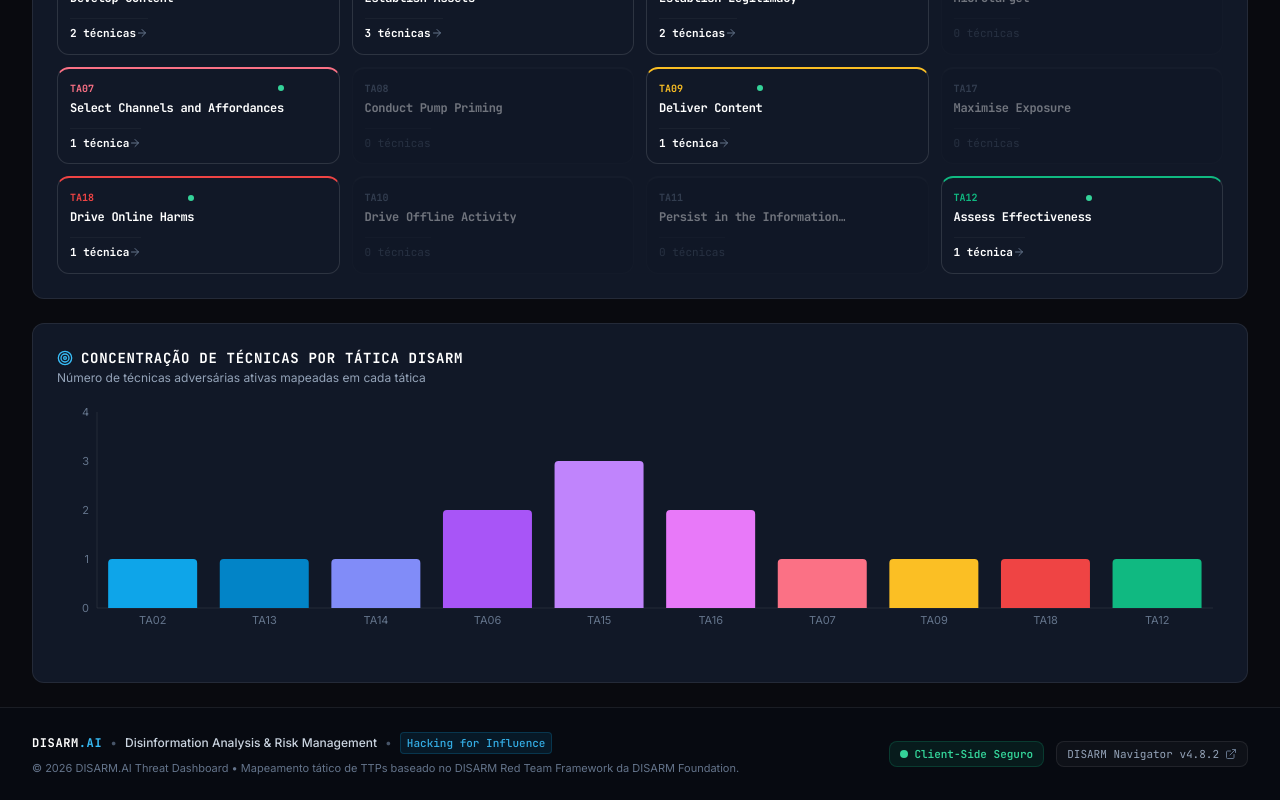
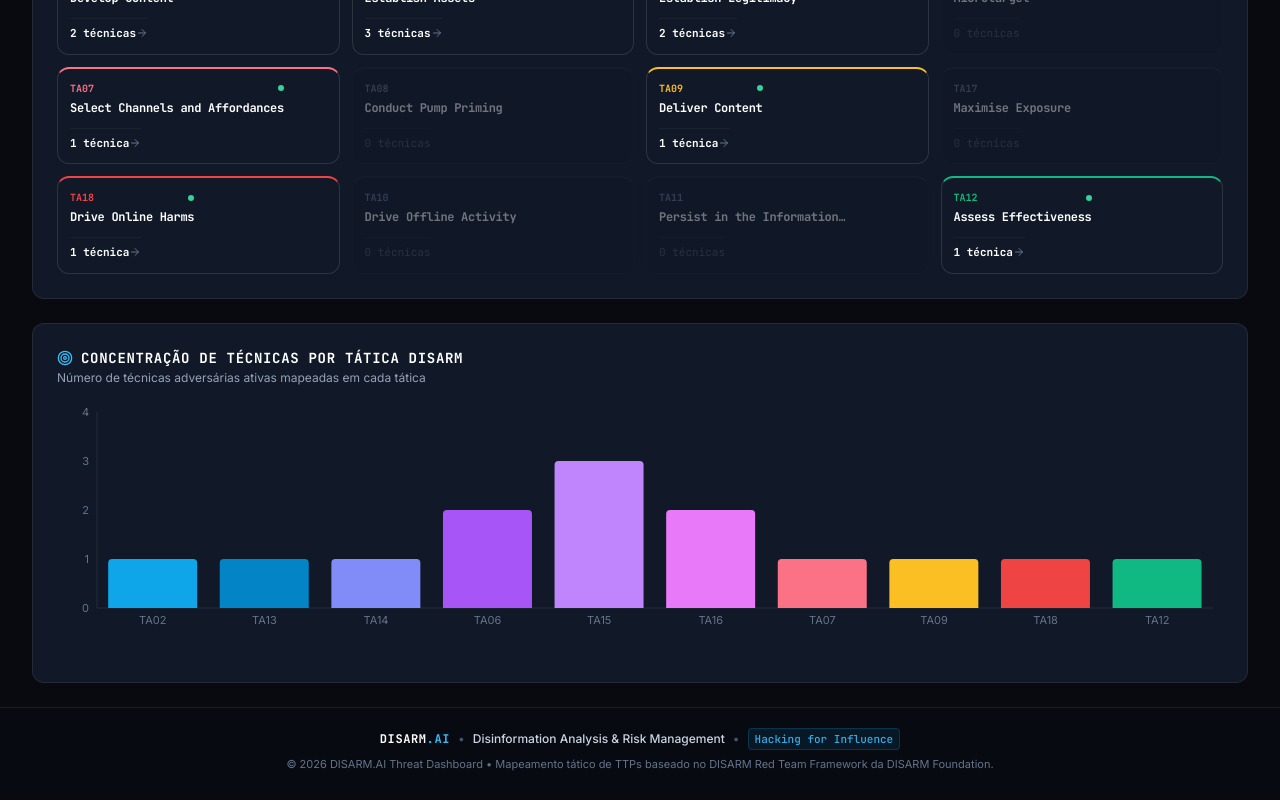
Before and after one commit to cybersailor-war/disarm-threat-dashboard, a React (Vite) app: page / in a window 1280 px wide. Shown: the part 988-1788 px from the top of the page. Built offline with nearby package versions, Linux system fonts and the light colour scheme.

Commit message:
style: simplificar rodape removendo badges laterais e centralizando informacoes

```diff
--- a/src/App.tsx
+++ b/src/App.tsx
@@ -5,7 +5,6 @@ import {
   Table as TableIcon,
   BookOpen,
   Plus,
-  ExternalLink,
 } from 'lucide-react';
 import { Header } from './components/Header';
 import { OverviewDashboard } from './components/OverviewDashboard';
@@ -424,11 +423,9 @@ export const App: React.FC = () => {
       </main>
 
       {/* Footer */}
-      <footer className="mt-auto border-t border-white/[0.08] bg-[#070A11] py-6 text-xs text-slate-400">
-        <div className="max-w-7xl mx-auto px-4 lg:px-8 flex flex-col md:flex-row items-center justify-between gap-4 text-center md:text-left">
-          {/* Left: Brand, Copyright & Mission */}
-          <div className="space-y-1.5">
-            <div className="flex items-center justify-center md:justify-start gap-2 flex-wrap">
+      <footer className="mt-auto border-t border-white/[0.08] bg-[#070A11] py-5 text-xs text-slate-400">
+        <div className="max-w-7xl mx-auto px-4 lg:px-8 flex flex-col items-center justify-center gap-1.5 text-center">
+          <div className="flex items-center justify-center gap-2 flex-wrap">
             <span className="font-mono font-bold text-white tracking-wider">
               DISARM<span className="text-sky-400">.AI</span>
             </span>
@@ -444,29 +441,6 @@ export const App: React.FC = () => {
           <p className="text-[11px] text-slate-500 font-sans">
             © {new Date().getFullYear()} DISARM.AI Threat Dashboard • Mapeamento tático de TTPs baseado no DISARM Red Team Framework da DISARM Foundation.
           </p>
-          </div>
-
-          {/* Right: Security & Framework Status */}
-          <div className="flex items-center gap-3 font-mono text-[11px] flex-wrap justify-center md:justify-end">
-            <div className="flex items-center gap-1.5 px-2.5 py-1 rounded-lg bg-emerald-500/10 border border-emerald-500/20 text-emerald-400">
-              <span className="relative flex h-2 w-2">
-                <span className="animate-ping absolute inline-flex h-full w-full rounded-full bg-emerald-400 opacity-60"></span>
-                <span className="relative inline-flex rounded-full h-2 w-2 bg-emerald-400"></span>
-              </span>
-              <span className="font-semibold">Client-Side Seguro</span>
-            </div>
-
-            <a
-              href="https://disarmfoundation.github.io/disarm-navigator/"
-              target="_blank"
-              rel="noopener noreferrer"
-              className="flex items-center gap-1.5 px-2.5 py-1 rounded-lg bg-white/[0.03] hover:bg-white/[0.08] border border-white/[0.08] hover:border-white/[0.18] text-slate-400 hover:text-sky-400 transition-colors cursor-pointer"
-              title="Abrir DISARM Navigator Oficial"
-            >
-              <span>DISARM Navigator v4.8.2</span>
-              <ExternalLink className="w-3 h-3 text-slate-500" />
-            </a>
-          </div>
         </div>
       </footer>
 
```
Lines whose indentation alone changed are shown as unchanged.
